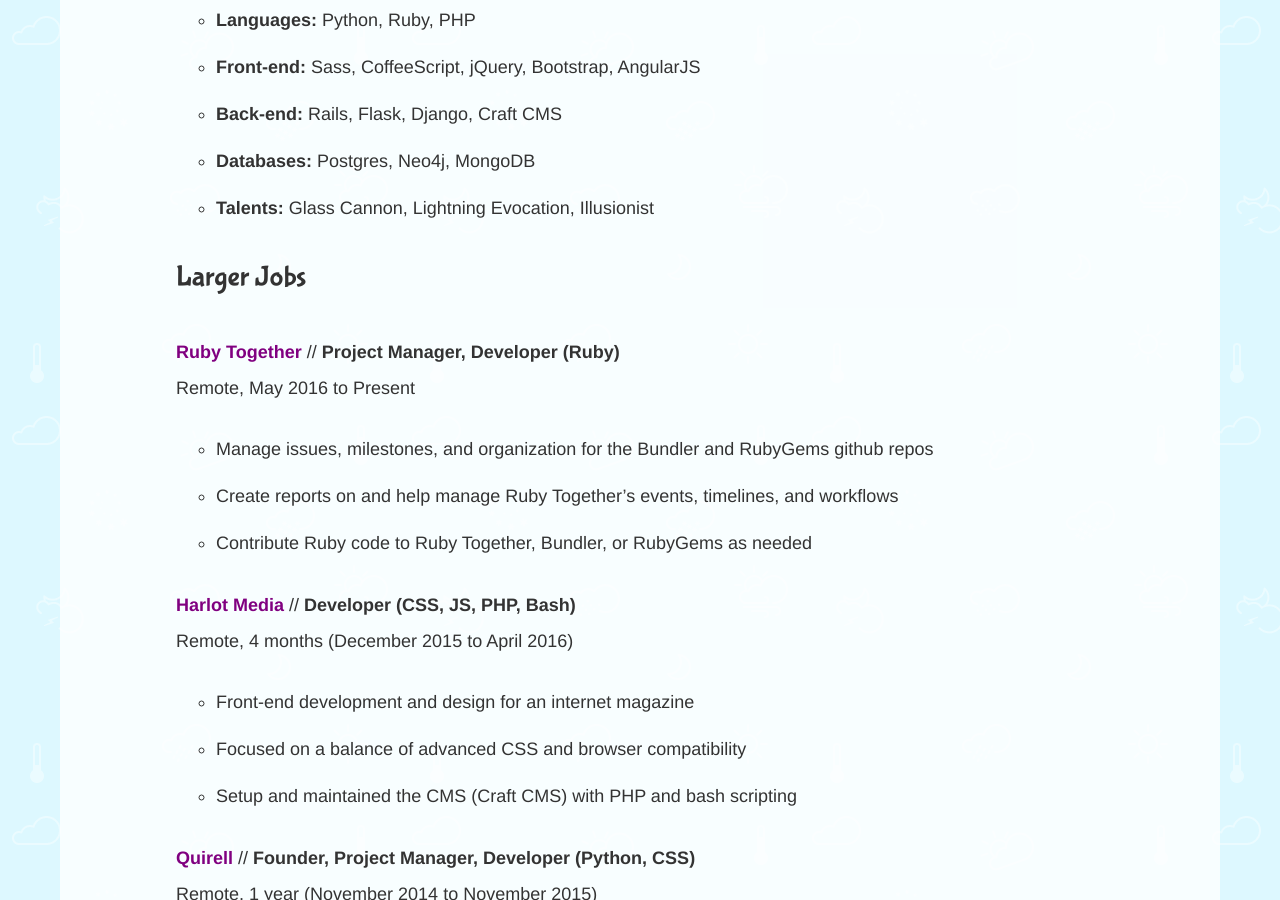
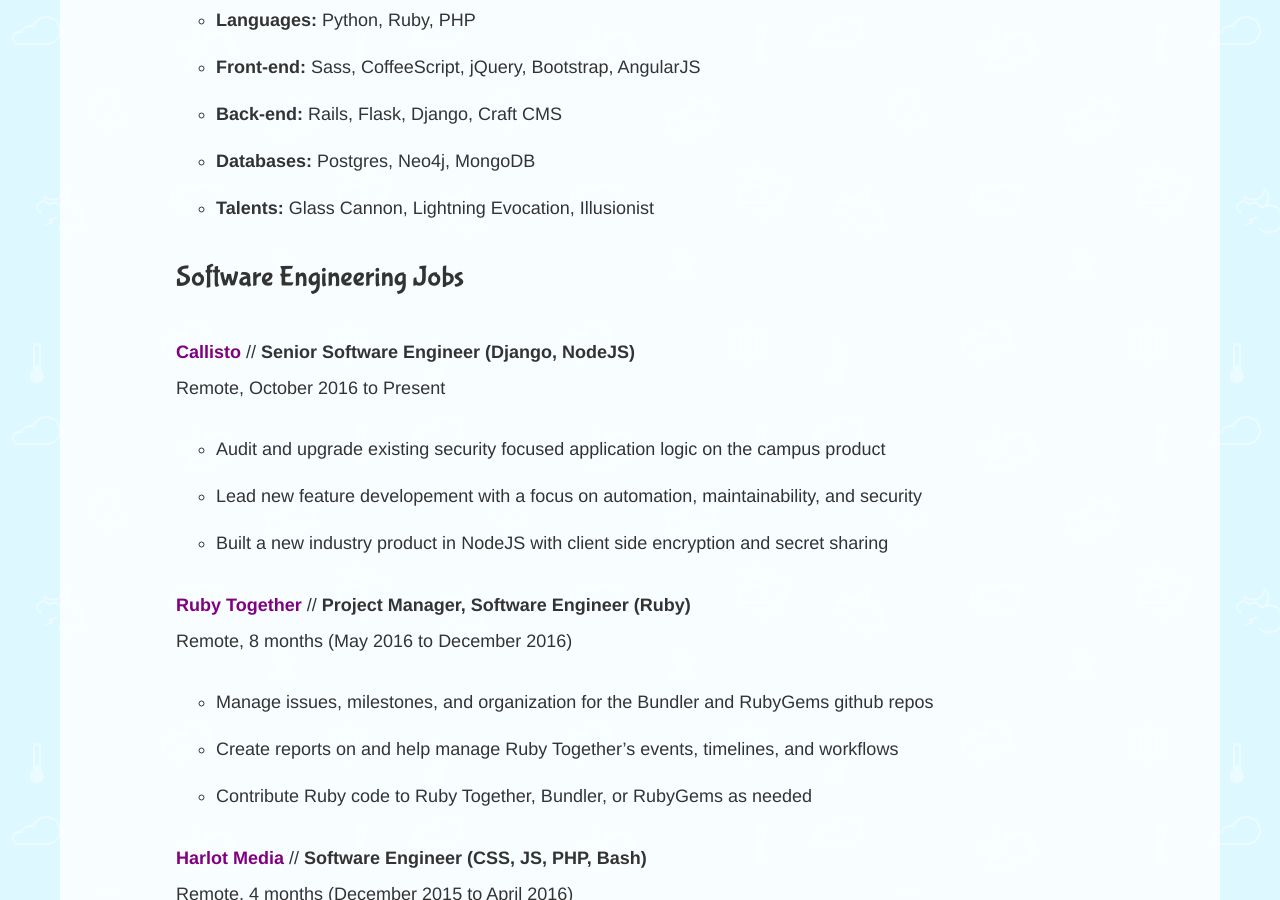
Before and after one commit to coilysiren/lynncyrin.github.io, a Jekyll site: the page built from index.html, in a window 1280 px wide and 900 px high, scrolled down 2995 px. Built offline with Jekyll 4.4.1, drawn with Linux system fonts in a browser that asks for light colours; nearby versions of some CDN libraries; a style sheet for code colours, icons or effects is not loaded; some of the changed text lies outside the part shown.

Commit message:
Update resume.md

```diff
--- a/_includes/resume.md
+++ b/_includes/resume.md
@@ -10,21 +10,27 @@
 * **Databases:** Postgres, Neo4j, MongoDB
 * **Talents:** Glass Cannon, Lightning Evocation, Illusionist
 
-#### Larger Jobs
+#### Software Engineering Jobs
 
-**[Ruby Together](https://rubytogether.org)** // **Project Manager, Developer (Ruby)** <br> Remote, May 2016 to Present
+**[Callisto](https://www.projectcallisto.org/)** // **Senior Software Engineer (Django, NodeJS)** <br> Remote, October 2016 to Present
+
+* Audit and upgrade existing security focused application logic on the campus product
+* Lead new feature developement with a focus on automation, maintainability, and security
+* Built a new industry product in NodeJS with client side encryption and secret sharing
+
+**[Ruby Together](https://rubytogether.org)** // **Project Manager, Software Engineer (Ruby)** <br> Remote, 8 months (May 2016 to December 2016)
 
 * Manage issues, milestones, and organization for the Bundler and RubyGems github repos
 * Create reports on and help manage Ruby Together's events, timelines, and workflows
 * Contribute Ruby code to Ruby Together, Bundler, or RubyGems as needed
 
-**[Harlot Media](http://harlot.media)** // **Developer (CSS, JS, PHP, Bash)** <br> Remote, 4 months (December 2015 to April 2016)
+**[Harlot Media](http://harlot.media)** // **Software Engineer (CSS, JS, PHP, Bash)** <br> Remote, 4 months (December 2015 to April 2016)
 
 * Front-end development and design for an internet magazine
 * Focused on a balance of advanced CSS and browser compatibility
 * Setup and maintained the CMS (Craft CMS) with PHP and bash scripting
 
-**[Quirell](https://gitlab.com/collectqt/quirell)** // **Founder, Project Manager, Developer (Python, CSS)** <br> Remote, 1 year (November 2014 to November 2015)
+**[Quirell](https://gitlab.com/collectqt/quirell)** // **Founder, Project Manager, Software Engineer (Flask, Neo4j)** <br> Remote, 1 year (November 2014 to November 2015)
 
 * Worked on social network prototype utilizing Python / Flask / Neo4j
 * Ran crowdfunding and and community organizing campaigns to support development
```
